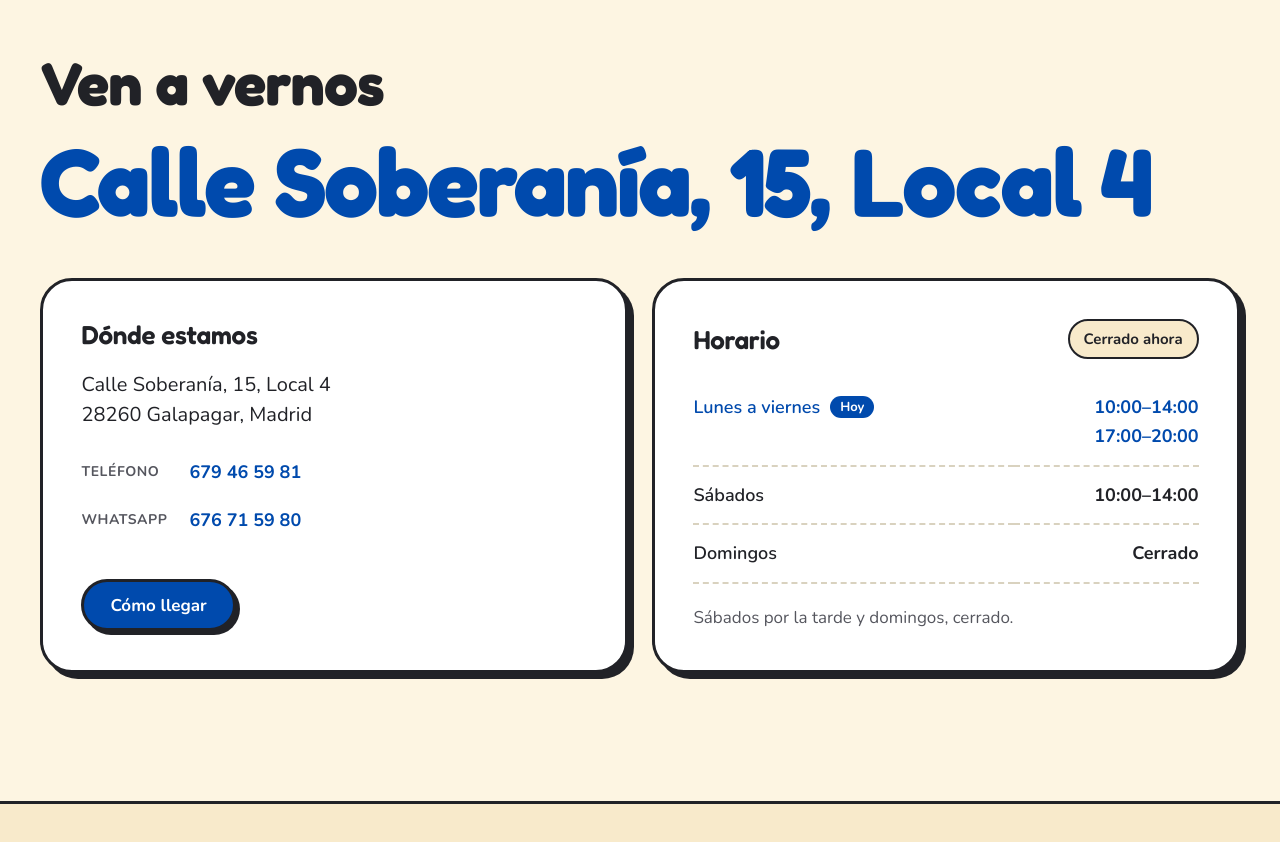
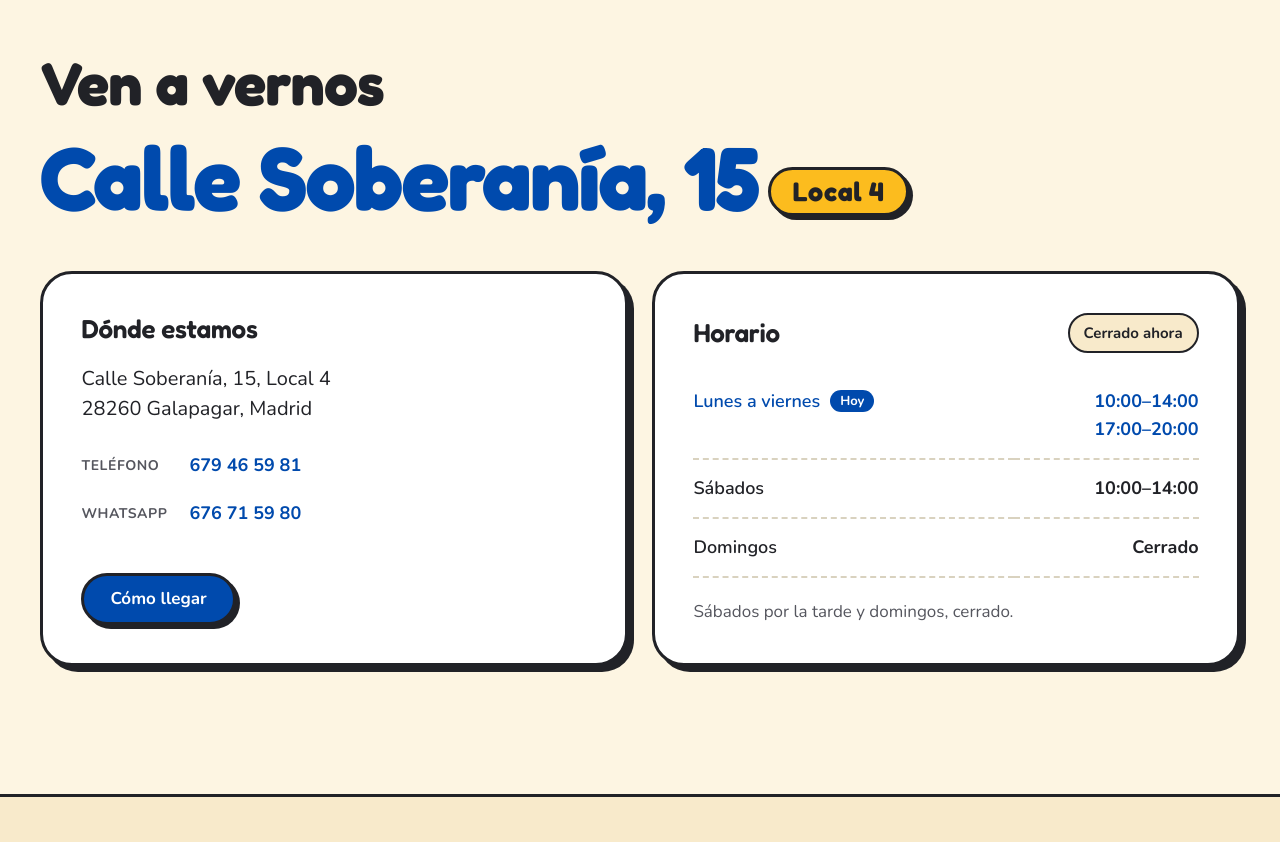
Before and after one commit to cumero/hambrientos-y-peludos, a plain HTML site: page public/index.html in a window 1280 px wide. Shown: the part 880-1722 px from the top of the page. Drawn offline with Linux system fonts and the light colour scheme.

Commit message:
fix(visita): Local 4 como etiqueta junto a la dirección grande, sin saltos de línea
Co-Authored-By: Claude Opus 5.5 <noreply@anthropic.com>

```diff
--- a/public/index.html
+++ b/public/index.html
@@ -109,7 +109,7 @@
     <section class="visit" id="visita" aria-labelledby="visit-title">
       <div class="wrap">
         <h2 id="visit-title">Ven a vernos</h2>
-        <p class="type-moment"><a href="https://www.google.com/maps/search/?api=1&query=Hambrientos+y+Peludos%2C+Calle+Soberan%C3%ADa+15%2C+28260+Galapagar" target="_blank" rel="noopener">Calle Soberanía, 15, Local 4</a></p>
+        <p class="type-moment"><a href="https://www.google.com/maps/search/?api=1&query=Hambrientos+y+Peludos%2C+Calle+Soberan%C3%ADa+15%2C+28260+Galapagar" target="_blank" rel="noopener">Calle Soberanía, 15<span class="type-moment__local">Local 4</span></a></p>
         <div class="visit__grid">
           <div class="card visit__card">
             <h3 class="card__title">Dónde estamos</h3>
--- a/public/styles.css
+++ b/public/styles.css
@@ -173,7 +173,7 @@ figure { margin: 0; }
 .visit { padding-block: var(--section-pad); }
 .type-moment {
   margin-top: 16px;
-  font: 700 clamp(44px, 7.5vw, 104px)/1.02 var(--font-display); letter-spacing: -0.02em;
+  font: 700 clamp(38px, 7vw, 96px)/1.02 var(--font-display); letter-spacing: -0.02em;
 }
 .type-moment a {
   text-decoration: none; color: var(--blue);
@@ -181,6 +181,16 @@ figure { margin: 0; }
   transition: background-size .35s var(--ease);
 }
 .type-moment a:hover { background-size: 100% .14em; }
+.type-moment__local {
+  display: inline-block; white-space: nowrap; vertical-align: .32em;
+  margin-left: .35em; padding: .3em .8em;
+  font-size: .3em; line-height: 1; letter-spacing: .02em;
+  color: var(--ink); background: var(--yellow);
+  border: 3px solid var(--ink); border-radius: 999px; box-shadow: var(--shadow-sm);
+}
+@media (max-width: 767px) {
+  .type-moment__local { display: table; margin: 12px 0 0; font-size: 16px; vertical-align: baseline; }
+}
 .visit__grid { display: grid; grid-template-columns: 1fr 1fr; gap: 24px; margin-top: 48px; }
 .card {
   background: var(--white); border: 3px solid var(--ink); border-radius: var(--radius-lg);
```
